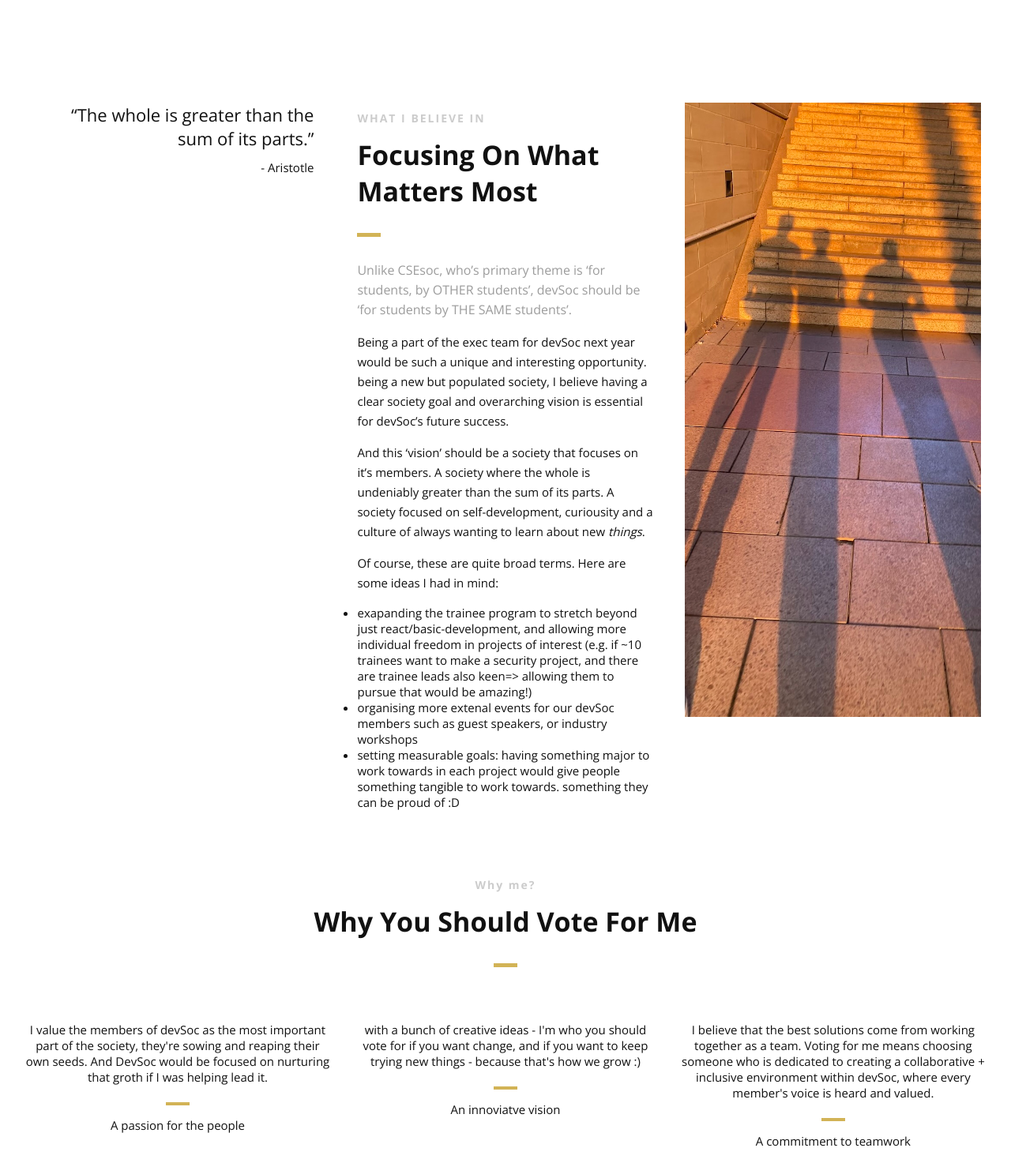
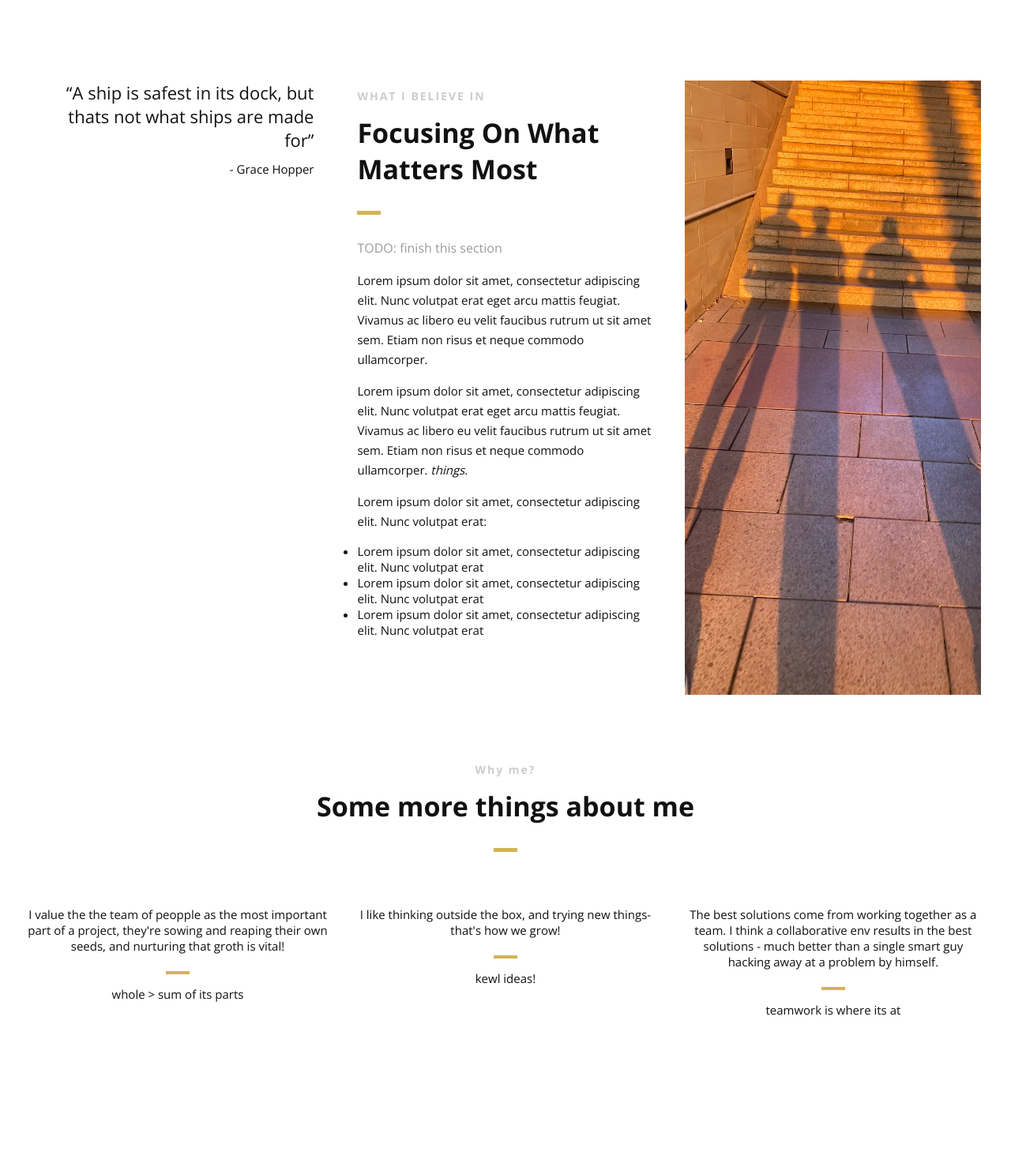
Before and after one commit to manav1411/Personal-website-old, a plain HTML site: page index.html in a window 1280 px wide. Shown: the part 1320-2793 px from the top of the page at 79% size. Drawn offline with nearby package versions, Linux system fonts and the light colour scheme.

Commit message:
Update index.html

```diff
--- a/index.html
+++ b/index.html
@@ -123,7 +123,7 @@
 
                 <div class="section-heading">
                     <h1>Hi, I'm Manav</h1>
-                    <h2>I'm applying for the exec roles for DevSoc next year. I hope this site tells you a little bit more about me :)</h2>
+                    <h2></h2>I hope this site tells you a little bit more about me :)</h2>
                 </div>
 
                 <!--Call to Action-->
@@ -222,8 +222,8 @@
                 <div class="col-3">
                     <!--User Testimonial-->
                     <blockquote class="testimonial text-right bigtest">
-                        <q>The whole is greater than the sum of its parts.</q>
-                        <footer> - Aristotle</footer>
+                        <q>A ship is safest in its dock, but thats not what ships are made for</q>
+                        <footer> - Grace Hopper</footer>
                     </blockquote>
                     <!-- End of Testimonial-->
 
@@ -236,15 +236,15 @@
                         <h3>WHAT I BELIEVE IN</h3>
                         <h2 class="section-title">Focusing On What Matters Most</h2>
 
-                        <p class="section-subtitle">Unlike CSEsoc, who’s primary theme is ‘for students, by OTHER students’, devSoc should be ‘for students by THE SAME students’.</p>
+                        <p class="section-subtitle">TODO: finish this section</p>
                     </div>
-                    <p>Being a part of the exec team for devSoc next year would be such a unique and interesting opportunity. being a new but populated society, I believe having a clear society goal and overarching vision is essential for devSoc’s future success.</p>
-                    <p>And this ‘vision’ should be a society that focuses on it’s members. A society where the whole is undeniably greater than the sum of its parts. A society focused on self-development, curiousity and a culture of always wanting to learn about new <i>things</i>.</p>
-                    <p>Of course, these are quite broad terms. Here are some ideas I had in mind:</p>
+                    <p>Lorem ipsum dolor sit amet, consectetur adipiscing elit. Nunc volutpat erat eget arcu mattis feugiat. Vivamus ac libero eu velit faucibus rutrum ut sit amet sem. Etiam non risus et neque commodo ullamcorper. </p>
+                    <p>Lorem ipsum dolor sit amet, consectetur adipiscing elit. Nunc volutpat erat eget arcu mattis feugiat. Vivamus ac libero eu velit faucibus rutrum ut sit amet sem. Etiam non risus et neque commodo ullamcorper.  <i>things</i>.</p>
+                    <p>Lorem ipsum dolor sit amet, consectetur adipiscing elit. Nunc volutpat erat:</p>
                     <ul>
-                      <li>exapanding the trainee program to stretch beyond just react/basic-development, and allowing more individual freedom in projects of interest (e.g. if ~10 trainees want to make a security project, and there are trainee leads also keen=> allowing them to pursue that would be amazing!)</li>
-                      <li>organising more extenal events for our devSoc members such as guest speakers, or industry workshops</li>
-                      <li>setting measurable goals: having something major to work towards in each project would give people something tangible to work towards. something they can be proud of :D</li>
+                      <li>Lorem ipsum dolor sit amet, consectetur adipiscing elit. Nunc volutpat erat</li>
+                      <li>Lorem ipsum dolor sit amet, consectetur adipiscing elit. Nunc volutpat erat</li>
+                      <li>Lorem ipsum dolor sit amet, consectetur adipiscing elit. Nunc volutpat erat</li>
                     </ul>
                 </div>
                 <!--End Content Right Side-->
@@ -266,20 +266,20 @@
 
                 <div class="section-heading">
                     <h3>Why me?</h3>
-                    <h2 class="section-title">Why You Should Vote For Me</h2>
+                    <h2 class="section-title">Some more things about me</h2>
                 </div>
 
                 <blockquote class="col-3 testimonial classic">
-                    I value the members of devSoc as the most important part of the society, they're sowing and reaping their own seeds. And DevSoc would be focused on nurturing that groth if I was helping lead it.
-                    <footer>A passion for the people</footer>
+                    I value the the team of peopple as the most important part of a project, they're sowing and reaping their own seeds, and nurturing that groth is vital!
+                    <footer>whole > sum of its parts</footer>
                 </blockquote>
                 <blockquote class="col-3 testimonial classic">
-                    with a bunch of creative ideas - I'm who you should vote for if you want change, and if you want to keep trying new things - because that's how we grow :)
-                    <footer>An innoviatve vision</footer>
+                    I like thinking outside the box, and trying new things- that's how we grow!
+                    <footer>kewl ideas!</footer>
                 </blockquote>
                 <blockquote class="col-3 testimonial classic">
-                    I believe that the best solutions come from working together as a team. Voting for me means choosing someone who is dedicated to creating a collaborative + inclusive environment within devSoc, where every member's voice is heard and valued.
-                    <footer>A commitment to teamwork</footer>
+                    The best solutions come from working together as a team. I think a collaborative env results in the best solutions - much better than a single smart guy hacking away at a problem by himself.
+                    <footer>teamwork is where its at</footer>
                 </blockquote>
 
             </div>
```
